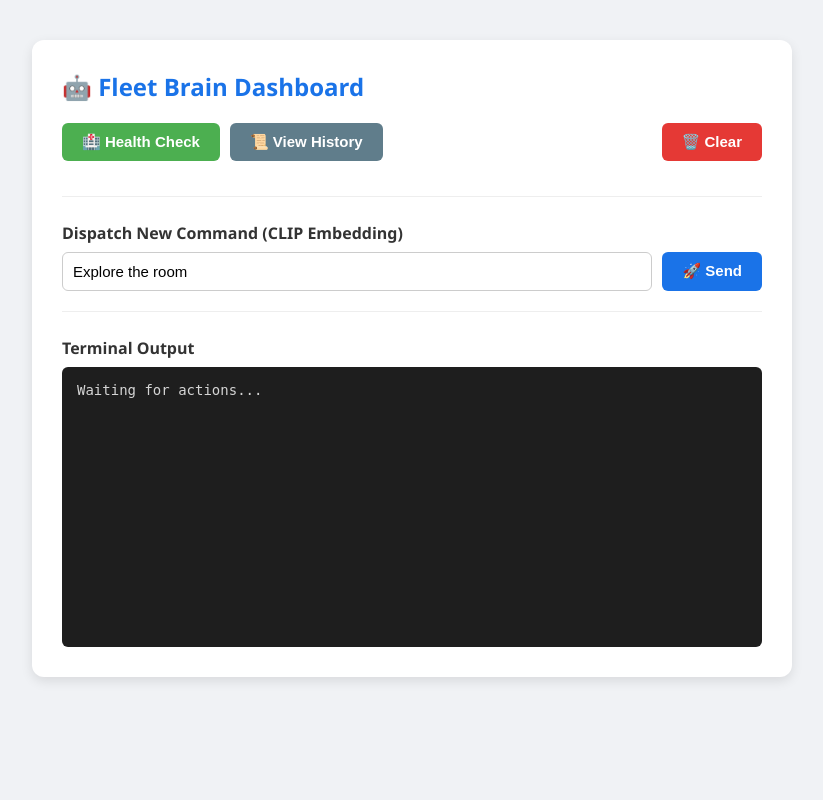
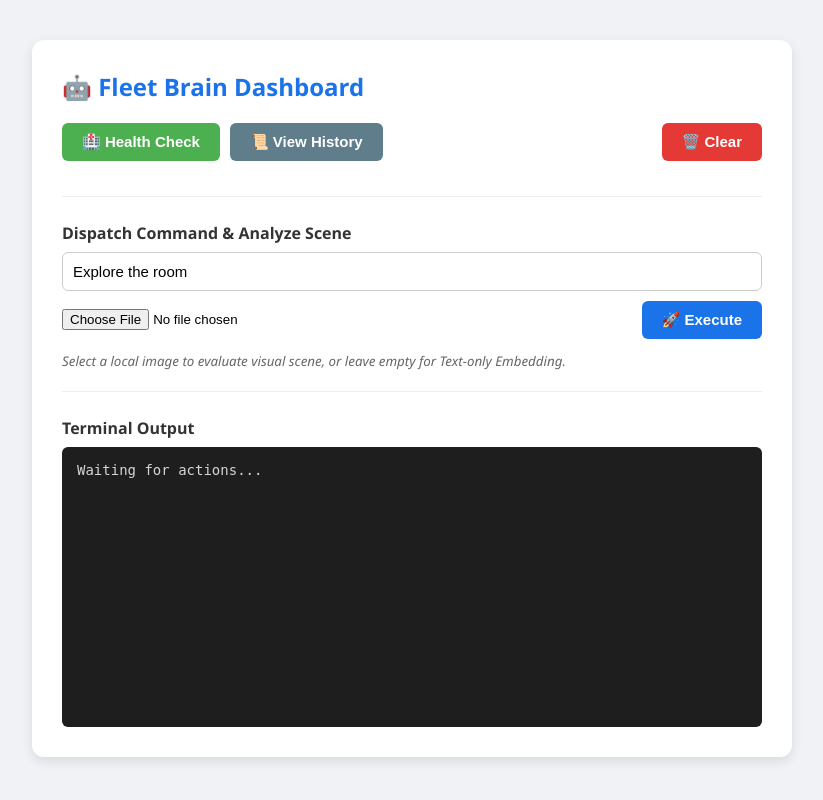
Before and after one commit to lorenzo-bianchi/context_semantic_fleet_brain, a FastAPI app: page / in a window 1280 px wide. Shown: the whole page, without its empty margins (228-1051 px from the left). Run offline with FastAPI, Linux system fonts and the light colour scheme.

Commit message:
feat: add images to UI

```diff
--- a/src/api/main.py
+++ b/src/api/main.py
@@ -1,18 +1,21 @@
-import os
-import logging
+import asyncpg
+import os, logging, requests
 from contextlib import asynccontextmanager
+from dotenv import load_dotenv
+from PIL import Image
+from io import BytesIO
 
-import torch
-from fastapi import Request, FastAPI, APIRouter, HTTPException
+from fastapi import Request, FastAPI, APIRouter, HTTPException, File, UploadFile, Form
 from fastapi.middleware.cors import CORSMiddleware
 from fastapi.responses import HTMLResponse
 from fastapi.templating import Jinja2Templates
+
+import torch
+import torch.nn.functional as F
+from qdrant_client import AsyncQdrantClient
 from pydantic import BaseModel, Field
-from qdrant_client import AsyncQdrantClient
 from transformers import CLIPProcessor, CLIPModel
 
-import asyncpg
-from dotenv import load_dotenv
 
 # Load Jinja template
 templates = Jinja2Templates(directory="templates")
@@ -29,7 +32,7 @@ class AppState:
     ml_models = {}
     qdrant_client: AsyncQdrantClient = None
     pg_pool: asyncpg.Pool = None
-    device: str = "cpu"
+    device: str = "cuda" if torch.cuda.is_available() else "cpu"
 
 state = AppState()
 
@@ -43,6 +46,10 @@ class CommandResponse(BaseModel):
     status: str
     task_id: str
     message: str
+
+class SceneRequest(BaseModel):
+    image_url: str
+    instruction: str
 
 # --- LIFESPAN ---
 @asynccontextmanager
@@ -172,6 +179,41 @@ async def frontend(request: Request):
 def health():
     return {"status": "ok"}
 
+@app.post("/api/v1/analyze-scene")
+async def analyze_scene(
+    instruction: str = Form(...),
+    image_file: UploadFile = File(...)
+):
+    """Confronta un'immagine caricata in locale con un'istruzione (Multimodale)."""
+    model = state.ml_models["clip_model"]
+    processor = state.ml_models["clip_processor"]
+
+    if not model or not processor:
+        return {"status": "error", "message": "Model not loaded properly."}
+
+    try:
+        image_bytes = await image_file.read()
+        image = Image.open(BytesIO(image_bytes)).convert("RGB")
+        inputs = processor(text=[instruction], images=image, return_tensors="pt", padding=True)
+        inputs = {k: v.to(state.device) for k, v in inputs.items()}
+        with torch.no_grad():
+            outputs = model(**inputs)
+
+        image_embeds = F.normalize(outputs.image_embeds, p=2, dim=-1)
+        text_embeds = F.normalize(outputs.text_embeds, p=2, dim=-1)
+
+        cosine_similarity = torch.matmul(image_embeds, text_embeds.t())
+        raw_score = cosine_similarity.item()
+
+        return {
+            "status": "success",
+            "instruction": instruction,
+            "filename": image_file.filename,
+            "cosine_similarity_score": round(raw_score, 4),
+            "match_confidence_percent": round(max(0, raw_score) * 100, 2)
+        }
+    except Exception as e:
+        return {"status": "error", "message": str(e)}
 
 @app.get("/health", tags=["System"])
 async def health_check():
--- a/src/api/templates/index.html
+++ b/src/api/templates/index.html
@@ -11,7 +11,7 @@
         .section:last-child { border-bottom: none; }
 
         .button-group { display: flex; gap: 10px; margin-bottom: 15px; }
-        .input-group { display: flex; gap: 10px; }
+        .input-group { display: flex; gap: 10px; margin-bottom: 10px; }
 
         input[type="text"] { flex: 1; padding: 10px; font-size: 15px; border: 1px solid #ccc; border-radius: 6px; outline: none; }
         input[type="text"]:focus { border-color: #1a73e8; }
@@ -40,11 +40,17 @@
         </div>
 
         <div class="section">
-            <label style="display: block; margin-bottom: 8px; font-weight: 600; color: #333;">Dispatch New Command (CLIP Embedding)</label>
+            <label style="display: block; margin-bottom: 8px; font-weight: 600; color: #333;">Dispatch Command & Analyze Scene</label>
+
             <div class="input-group">
-                <input type="text" id="instructionInput" value="Explore the room" placeholder="e.g., Move forward by 2 meters...">
-                <button class="btn-primary" onclick="sendCommand()">🚀 Send</button>
+                <input type="text" id="instructionInput" value="Explore the room" placeholder="Text instruction (e.g., Find the charging station...)">
             </div>
+
+            <div class="input-group" style="align-items: center; margin-top: 10px;">
+                <input type="file" id="imageFileInput" accept="image/*" style="flex: 1;">
+                <button class="btn-primary" onclick="sendCommand()">🚀 Execute</button>
+            </div>
+            <small style="color: #666; font-style: italic;">Select a local image to evaluate visual scene, or leave empty for Text-only Embedding.</small>
         </div>
 
         <div>
@@ -91,30 +97,51 @@
                 const data = await response.json();
                 logToConsole("📜 Database History:", data);
             } catch (error) {
-                logToConsole("⚠️ Cannot fetch history. Did you create the GET /api/v1/history route?");
+                logToConsole("⚠️ Cannot fetch history.");
             }
         }
 
         async function sendCommand() {
             const instruction = document.getElementById('instructionInput').value;
+            const fileInput = document.getElementById('imageFileInput');
+            const file = fileInput.files[0];
+
             if (!instruction) return;
 
-            logToConsole(`⏳ Generating CLIP embedding for: "${instruction}"...`);
+            if (file) {
+                logToConsole(`⏳ Uploading local file "${file.name}" and analyzing...`);
 
+                const formData = new FormData();
+                formData.append("instruction", instruction);
+                formData.append("image_file", file);
+
+                try {
+                    const response = await fetch('/api/v1/analyze-scene', {
+                        method: 'POST',
+                        body: formData
+                    });
+
+                    const data = await response.json();
+                    logToConsole(`✅ Response from /analyze-scene:`, data);
+                } catch (error) {
+                    logToConsole(`❌ Failed to connect to /analyze-scene.`);
+                }
+            } else {
+                logToConsole(`⏳ Calling /command to generate text embedding...`);
+
+                const payload = { user_id: "dev_user", instruction: instruction };
                 try {
                     const response = await fetch('/api/v1/command', {
                         method: 'POST',
                         headers: { 'Content-Type': 'application/json' },
-                    body: JSON.stringify({
-                        user_id: "dev_user",
-                        instruction: instruction
-                    })
+                        body: JSON.stringify(payload)
                     });
 
                     const data = await response.json();
-                logToConsole("✅ Command Processed successfully:", data);
+                    logToConsole(`✅ Response from /command:`, data);
                 } catch (error) {
-                logToConsole("❌ Failed to process command.");
+                    logToConsole(`❌ Failed to connect to /command.`);
+                }
             }
         }
     </script>
```
Lines whose indentation alone changed are shown as unchanged.
